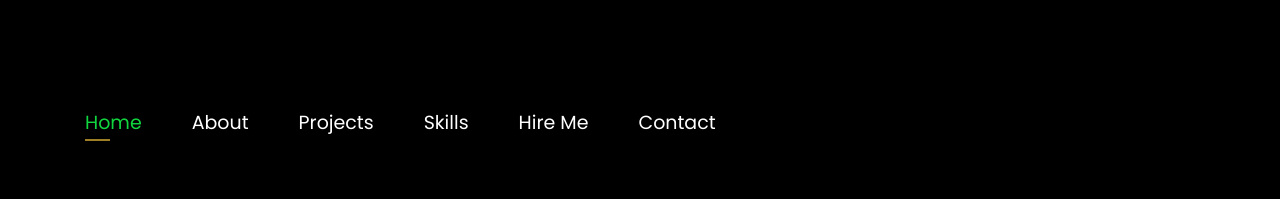
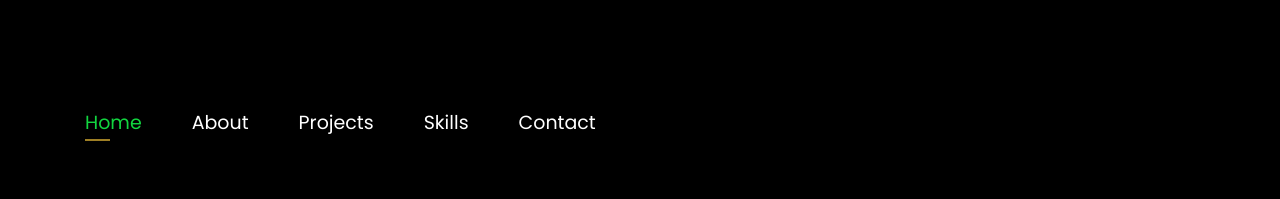
Before and after one commit to prosenjit07/prosenjit07.github.io, a plain HTML site: page index.html in a window 1280 px wide. Shown: the top 199 px of the page. Drawn offline with nearby package versions, Linux system fonts and the light colour scheme.

Commit message:
Update index.html

```diff
--- a/index.html
+++ b/index.html
@@ -73,7 +73,7 @@
           <!--          <li><a href="#projects"> <span>Projects</span></a></li>-->
           <li><a href="#portfolio"> <span>Projects</span></a></li>
           <li><a href="#skills"> <span>Skills</span></a></li>
-          <li><a href="https://drive.google.com/file/d/11N8z_M0O8XjXoMvLjyIsfirKVfmTnBVv/view?usp=sharing"  target="_blank"> <span>Hire Me</span></a></li>
+<!--           <li><a href="https://drive.google.com/file/d/11N8z_M0O8XjXoMvLjyIsfirKVfmTnBVv/view?usp=sharing"  target="_blank"> <span>Hire Me</span></a></li> -->
           <!-- <li><a href="#links"> <span>Resume & Links</span></a></li> -->
           <li><a href="#contacts"> <span>Contact</span></a></li>
 
```
